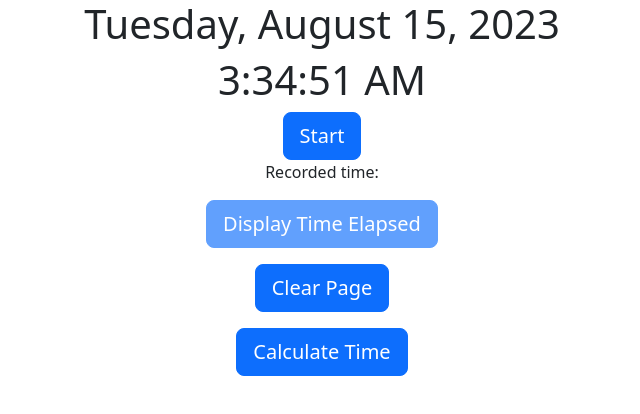
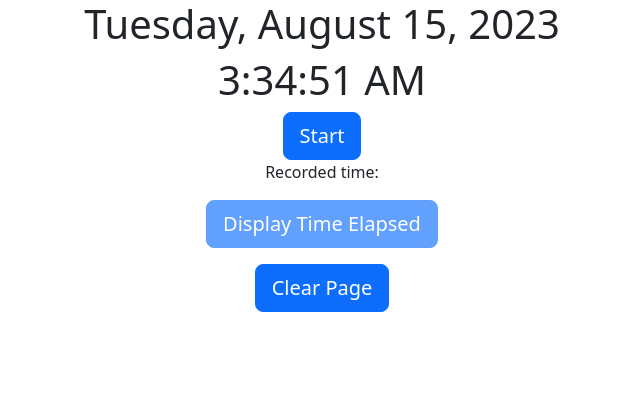
Before and after one commit to xero121690/time-tracker, a React (Vite) app: page / in a window 1280 px wide. Shown: the top 414 px of the page, without its empty margins (318-958 px from the left). Built offline with nearby package versions, Linux system fonts and the light colour scheme; no server answers.

Commit message:
removed displayTime and calculate time button

```diff
--- a/src/App.tsx
+++ b/src/App.tsx
@@ -126,28 +126,6 @@ function App() {
       });
   };
 
-  const displayTime = () => {
-    const urlStartTimer = "http://127.0.0.1:3000/retrieve";
-    axios
-      .get(urlStartTimer)
-      .then(function (response) {
-        // handle success
-        console.log(JSON.stringify(response.data));
-        setDisplaySeconds(JSON.stringify(response.data));
-      })
-      .catch(function (error) {
-        // handle error
-        console.log(error);
-      })
-      .finally(function () {
-        // always executed
-        console.log("finally");
-      });
-
-    //going to gather the time from first localstorage submission to present submission
-    //buton to show time elapsed in minutes
-  };
-
   const clearPage = () => {
     // this clears out the local state on refresh
     location.reload();
@@ -228,13 +206,6 @@ function App() {
             Clear Page
           </button>
         </div>
-        <p></p>
-
-        <div>
-          <button className="btn btn-primary btn-lg" onClick={calculateTime}>
-            Calculate Time
-          </button>
-        </div>
       </div>
     </>
   );
```
